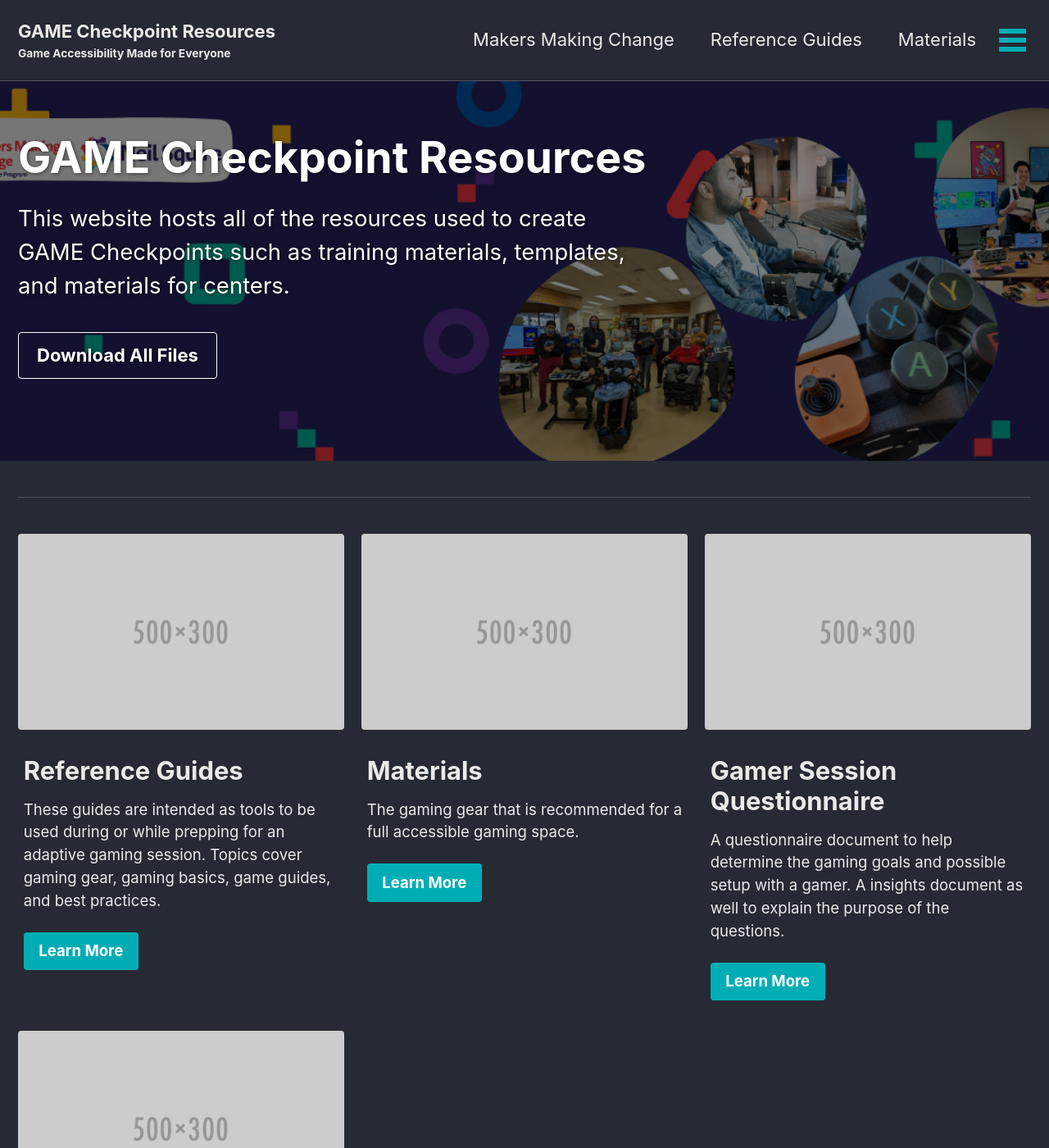
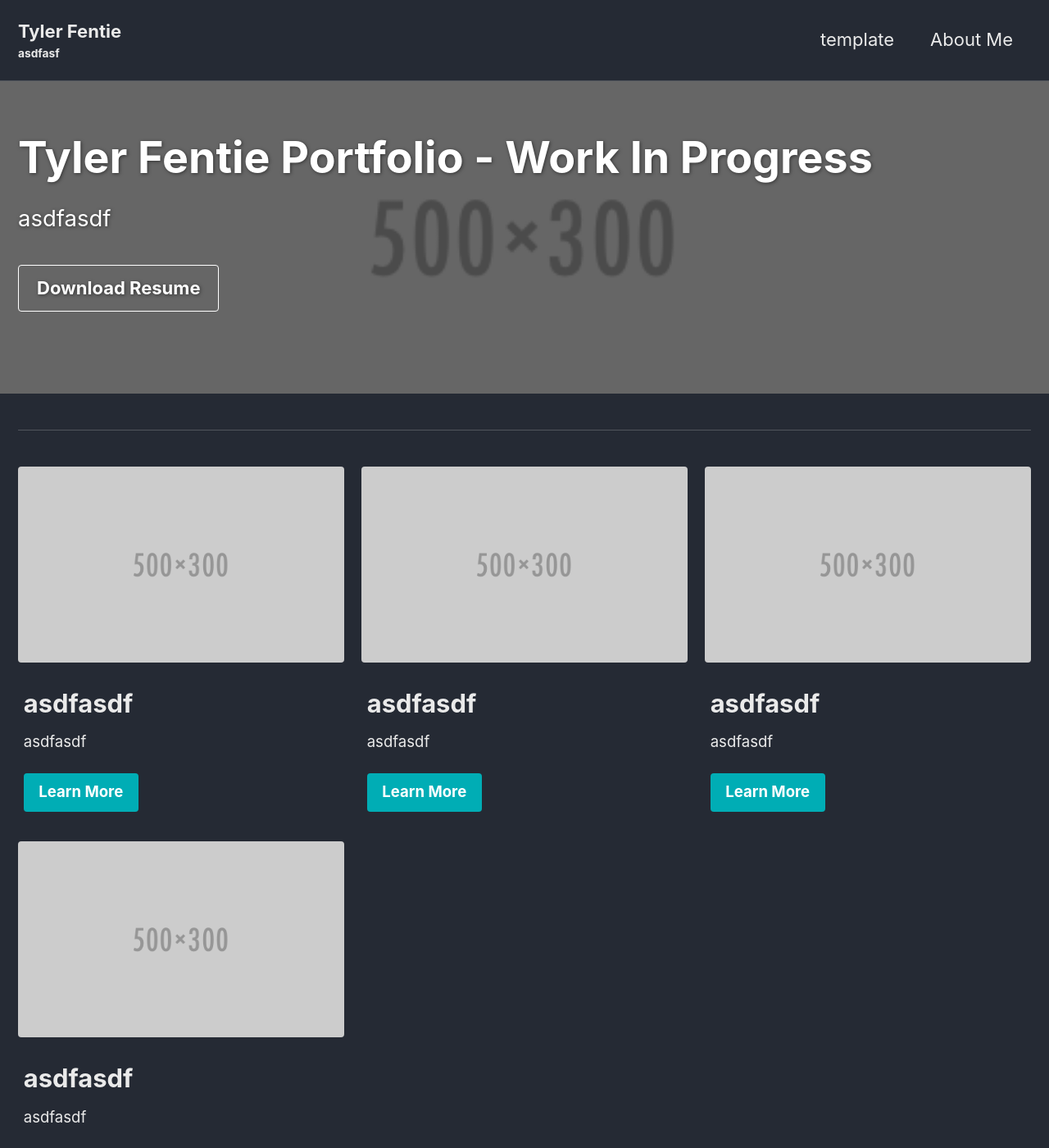
Before and after one commit to tjfentie/tylerfentie-portfolio, a Jekyll site: the page built from index.md, in a window 1280 px wide and 1400 px high. Shown: the whole window at 82% size. Built offline with Jekyll 4.4.1, drawn with Linux system fonts in a browser that asks for light colours; cached includes are drawn as plain includes; some of the changed text lies outside the part shown.

Commit message:
templated version

```diff
--- a/_config.yml
+++ b/_config.yml
@@ -15,17 +15,17 @@ minimal_mistakes_skin    : "dark" # "air", "aqua", "contrast", "dark", "dirt", "
 
 # Site Settings
 locale                   : "en-US"
-title                    : "GAME Checkpoint Resources"
+title                    : "Tyler Fentie"
 title_separator          : "-"
-subtitle                 : "Game Accessibility Made for Everyone"
-name                     : "Makers Making Change"
-description              : "Resources used to create GAME Checkpoints such as training materials, templates, and materials for centers."
-url                      : "https://makersmakingchange.github.io/GAME-Checkpoints/"
+subtitle                 : "asdfasf"
+name                     : "-"
+description              : "-"
+url                      : "https://tjfentie.github.io/tylerfentie-portfolio/"
 baseurl                  : # the subpath of your site, e.g. "/blog"
-repository               : "makersmakingchange/GAME-Checkpoints"
+repository               : "tjfentie/tylerfentie-portfolio/"
 teaser                   : # path of fallback teaser image, e.g. "/assets/images/500x300.png"
 logo                     : # path of logo image to display in the masthead, e.g. "/assets/images/88x88.png"
-masthead_title           : "GAME Checkpoint Resources"
+masthead_title           : "Tyler Fentie"
 breadcrumbs              : false
 words_per_minute         : 200
 
@@ -61,19 +61,10 @@ footer:
   links:
     - label: " "
       icon: "fab fa-fw fa-twitter-square"
-      url: "https://twitter.com/MakerMakeChange"
-    - label: " "
-      icon: "fab fa-fw fa-facebook-square"
-      url: "https://www.facebook.com/makersmakechange"
+      url: "https://twitter.com/TJFentie"
     - label: " "
       icon: "fab fa-fw fa-github"
-      url: "https://github.com/makersmakingchange"
-    - label: " "
-      icon: "fab fa-fw fa-instagram"
-      url: "https://www.instagram.com/makersmakingchange"
-    - label: " "
-      icon: "fab fa-youtube-square"
-      url: "https://www.youtube.com/channel/UCtn0ODz_yq_w9Uy6lUXGX-A"
+      url: "https://github.com/tjfentie"
 
 # Reading Files
 include:
--- a/index.md
+++ b/index.md
@@ -1,57 +1,58 @@
 ---
-title: "GAME Checkpoint Resources"
+title: "Tyler Fentie Portfolio - Work In Progress"
 layout: splash
 header:
   overlay_color: "#000"
   overlay_filter: "0.5"
-  overlay_image: /assets/images/Website-Header-2.png # image is 1280x400px. the height is a bit too tall so I just pushed the text/images down in Canva.
+  overlay_image: assets/images/500x300.png
   actions:
-    - label: "Download All Files"
-      url: "https://minhaskamal.github.io/DownGit/#/home?url=https://github.com/makersmakingchange/GAME-Checkpoints" # direct link to download the Main branch
-excerpt: "This website hosts all of the resources used to create GAME Checkpoints such as training materials, templates, and materials for centers."
+    - label: "Download Resume"
+      url: "" # direct link to download resume
+excerpt: "asdfasdf"
 feature_row:
   - image_path: assets/images/500x300.png
     alt: "-" #complete this once image is fixed.
-    title: "Reference Guides"
-    excerpt: "These guides are intended as tools to be used during or while prepping for an adaptive gaming session. Topics cover gaming gear, gaming basics, game guides, and best practices."
-    url: "/_pages/reference_guides/"
+    title: "asdfasdf"
+    excerpt: "asdfasdf"
+    url: "#"
     btn_label: "Learn More"
     btn_class: "btn--primary"
   - image_path: assets/images/500x300.png
-    alt: "-" # complete this once image is fixed.
-    title: "Materials"
-    excerpt: "The gaming gear that is recommended for a full accessible gaming space."
-    url: "/_pages/Materials/"
+    alt: "-" #complete this once image is fixed.
+    title: "asdfasdf"
+    excerpt: "asdfasdf"
+    url: "#"
     btn_label: "Learn More"
     btn_class: "btn--primary"
   - image_path: assets/images/500x300.png
-    title: "Gamer Session Questionnaire"
-    excerpt: "A questionnaire document to help determine the gaming goals and possible setup with a gamer. A insights document as well to explain the purpose of the questions."
-    url: "/_pages/Session_Questionnaire/"
+    alt: "-" #complete this once image is fixed.
+    title: "asdfasdf"
+    excerpt: "asdfasdf"
+    url: "#"
     btn_label: "Learn More"
     btn_class: "btn--primary"
   - image_path: assets/images/500x300.png
-    alt: "-" # complete this once image is fixed.
-    title: "Templates"
-    excerpt: "If you are looking to expand on our documentation, we have templated some of the content already for you."
-    url: "/_pages/Templates/"
+    alt: "-" #complete this once image is fixed.
+    title: "asdfasdf"
+    excerpt: "asdfasdf"
+    url: "#"
     btn_label: "Learn More"
     btn_class: "btn--primary"
 feature_row2:
   - image_path: assets/images/500x300.png
-    alt: "-" # complete this once image is fixed.
-    title: "Low Cost Gaming Assistive Tech"
-    excerpt: 'Visit the Makers Making Change library with the filter "Gaming" and request a device or find the files to build one.'
-    url: "https://makersmakingchange.my.site.com/s/category/assistive-devices/0ZGJR00000002Mn4AI?c__results_layout_state=%7B%22page_number%22%3A1%2C%22category_id%22%3A%220ZGJR00000002Mn4AI%22%2C%22refinements%22%3A%5B%7B%22nameOrId%22%3A%22Device_Category__c%22%2C%22type%22%3A%22DistinctValue%22%2C%22attributeType%22%3A%22Custom%22%2C%22values%22%3A%5B%22Gaming%22%5D%7D%5D%7D"
-    btn_label: "Fing Low Cost Gaming AT"
+    alt: "-" #complete this once image is fixed.
+    title: "asdfasdf"
+    excerpt: "asdfasdf"
+    url: "#"
+    btn_label: "Learn More"
     btn_class: "btn--primary"
 feature_row3:
   - image_path: assets/images/500x300.png
-    alt: ""
-    title: "Want to stay up to date on the GAME Checkpoints program and other programs?"
-    excerpt: 'Sign up for the Makers Making Change website! Find 200+ open source low cost assitive technologies, resources, and upcoming events.'
-    url: "https://www.makersmakingchange.com/s/login/SelfRegister?startURL=%2Fs%2F%3Ft%3D1706554861397"
-    btn_label: "Sign up to Makers Making Change"
+    alt: "-" #complete this once image is fixed.
+    title: "asdfasdf"
+    excerpt: "asdfasdf"
+    url: "#"
+    btn_label: "Learn More"
     btn_class: "btn--primary"
 feature_row4:
   - video:
```
Also changed, not shown: _data/navigation.yml (+4 -12 lines), _pages/Materials.md (deleted, +0 -73 lines), _pages/Session_Questionnaire.md (deleted, +0 -69 lines), _pages/Templates.md (deleted, +0 -69 lines), _pages/about-me.md (added, +22 -0 lines), _pages/contact.md (deleted, +0 -35 lines), _pages/reference_guides.md (deleted, +0 -82 lines), _pages/template.md (added, +61 -0 lines).
